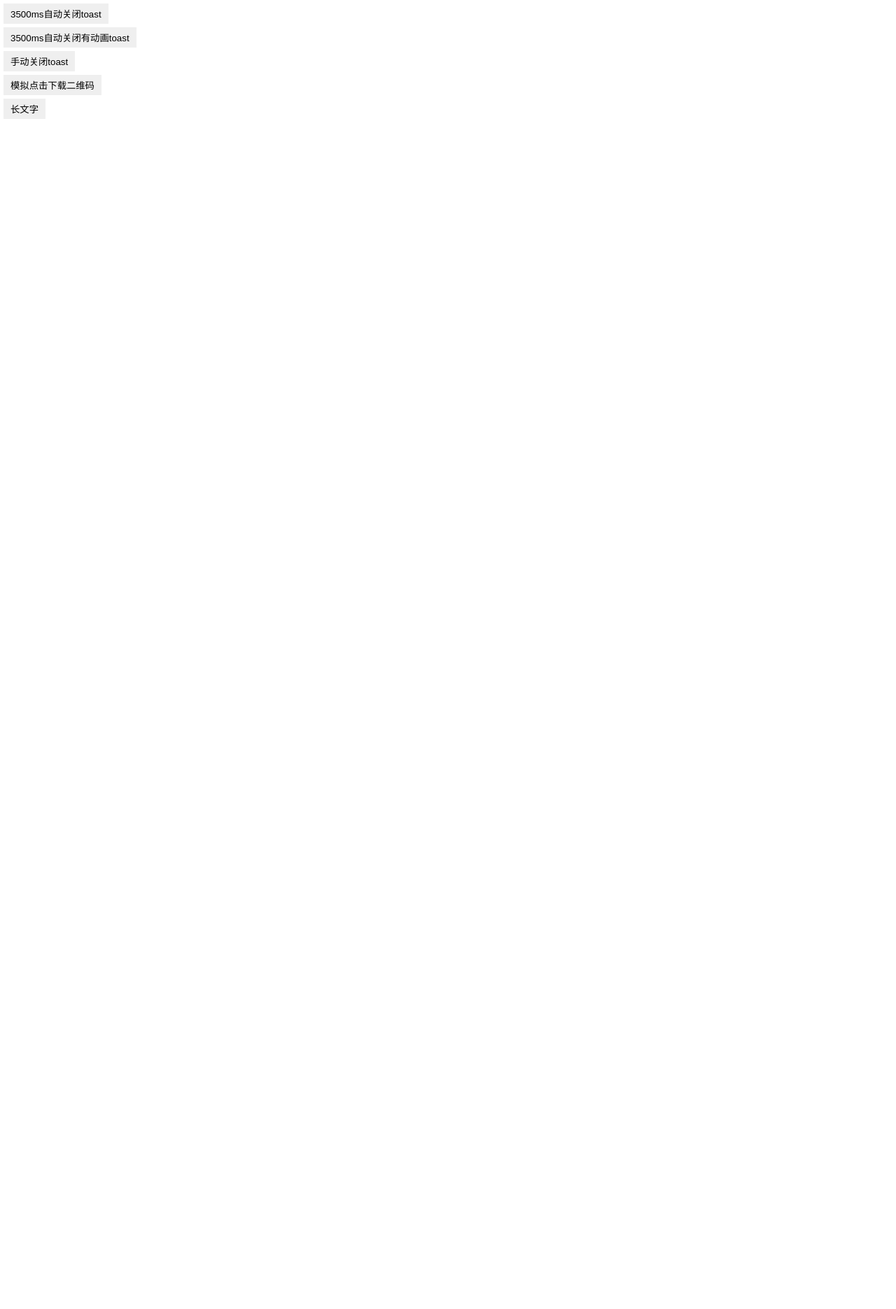
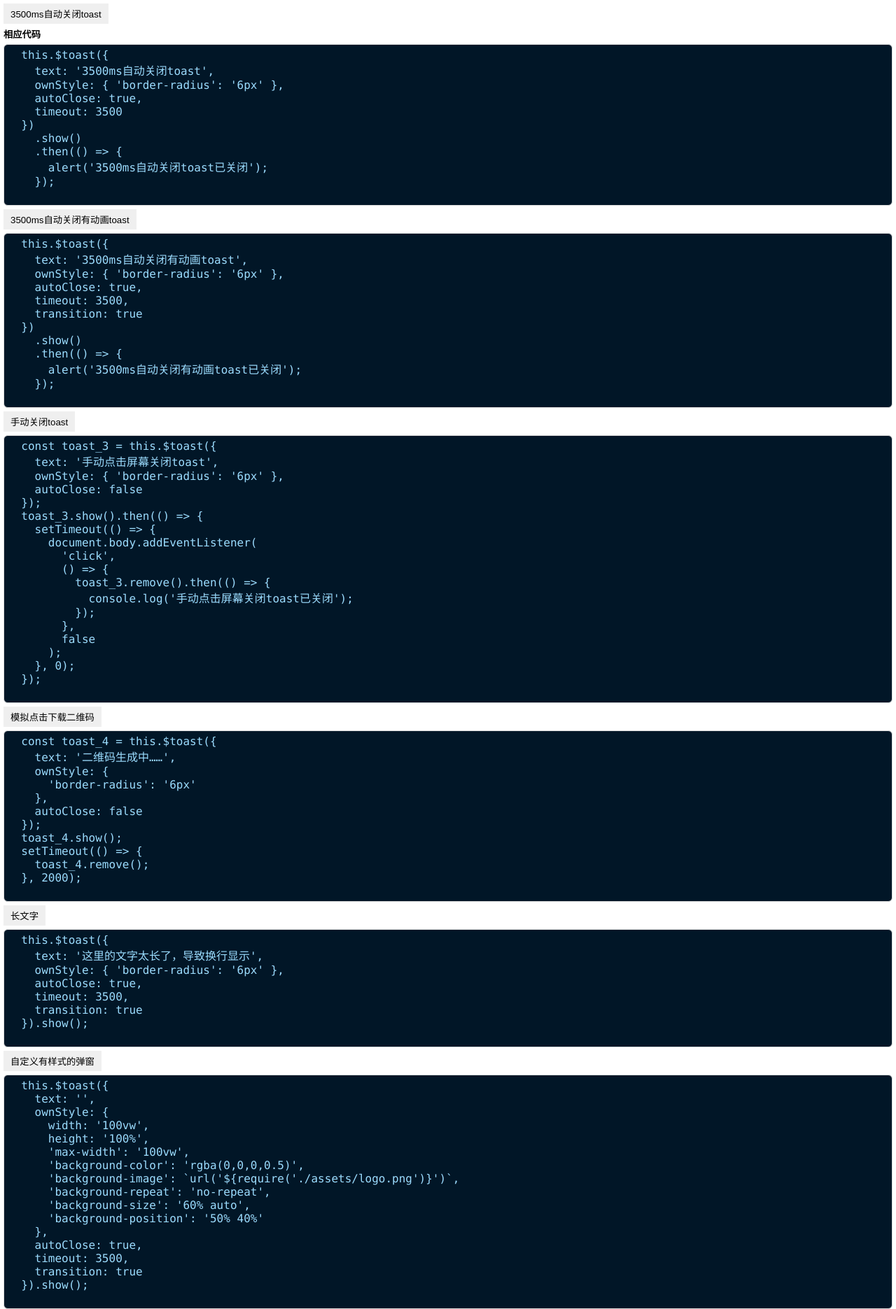
Before and after one commit to Nangxif/toast, a Vue app: page / in a window 1280 px wide. Shown: the whole page at 70% size. Before the commit the page ends 800 px from the top, so only its background shows below. Built offline with nearby package versions, Linux system fonts and the light colour scheme.

Commit message:
:white_check_mark: modify demo

```diff
--- a/src/App.vue
+++ b/src/App.vue
@@ -3,16 +3,105 @@
     <button type="button" class="btn" @click="toast1">
       3500ms自动关闭toast
     </button>
+    <h5 class="title">相应代码</h5>
+    <pre class="preview">
+  this.$toast({
+    text: '3500ms自动关闭toast',
+    ownStyle: { 'border-radius': '6px' },
+    autoClose: true,
+    timeout: 3500
+  })
+    .show()
+    .then(() => {
+      alert('3500ms自动关闭toast已关闭');
+    });
+    </pre>
     <button type="button" class="btn" @click="toast2">
       3500ms自动关闭有动画toast
     </button>
+    <pre class="preview">
+  this.$toast({
+    text: '3500ms自动关闭有动画toast',
+    ownStyle: { 'border-radius': '6px' },
+    autoClose: true,
+    timeout: 3500,
+    transition: true
+  })
+    .show()
+    .then(() => {
+      alert('3500ms自动关闭有动画toast已关闭');
+    });
+    </pre>
     <button type="button" class="btn" @click="toast3">手动关闭toast</button>
+    <pre class="preview">
+  const toast_3 = this.$toast({
+    text: '手动点击屏幕关闭toast',
+    ownStyle: { 'border-radius': '6px' },
+    autoClose: false
+  });
+  toast_3.show().then(() => {
+    setTimeout(() => {
+      document.body.addEventListener(
+        'click',
+        () => {
+          toast_3.remove().then(() => {
+            console.log('手动点击屏幕关闭toast已关闭');
+          });
+        },
+        false
+      );
+    }, 0);
+  });
+    </pre>
     <button type="button" class="btn" @click="toast4">
       模拟点击下载二维码
     </button>
+    <pre class="preview">
+  const toast_4 = this.$toast({
+    text: '二维码生成中……',
+    ownStyle: {
+      'border-radius': '6px'
+    },
+    autoClose: false
+  });
+  toast_4.show();
+  setTimeout(() => {
+    toast_4.remove();
+  }, 2000);
+    </pre>
     <button type="button" class="btn" @click="toast5">
       长文字
     </button>
+    <pre class="preview">
+  this.$toast({
+    text: '这里的文字太长了，导致换行显示',
+    ownStyle: { 'border-radius': '6px' },
+    autoClose: true,
+    timeout: 3500,
+    transition: true
+  }).show();
+    </pre>
+    <button type="button" class="btn" @click="toast6">
+      自定义有样式的弹窗
+    </button>
+    <pre class="preview">
+  this.$toast({
+    text: '',
+    ownStyle: {
+      width: '100vw',
+      height: '100%',
+      'max-width': '100vw',
+      'background-color': 'rgba(0,0,0,0.5)',
+      'background-image': `url('${require('./assets/logo.png')}')`,
+      'background-repeat': 'no-repeat',
+      'background-size': '60% auto',
+      'background-position': '50% 40%'
+    },
+    autoClose: true,
+    timeout: 3500,
+    transition: true
+  }).show();
+    </pre>
   </div>
 </template>
 
@@ -86,6 +175,24 @@ export default {
         timeout: 3500,
         transition: true
       }).show();
+    },
+    toast6() {
+      this.$toast({
+        text: '',
+        ownStyle: {
+          width: '100vw',
+          height: '100%',
+          'max-width': '100vw',
+          'background-color': 'rgba(0,0,0,0.5)',
+          'background-image': `url('${require('./assets/logo.png')}')`,
+          'background-repeat': 'no-repeat',
+          'background-size': '60% auto',
+          'background-position': '50% 40%'
+        },
+        autoClose: true,
+        timeout: 3500,
+        transition: true
+      }).show();
     }
   },
   mounted() {}
@@ -103,6 +210,20 @@ export default {
   -webkit-font-smoothing: antialiased;
   -moz-osx-font-smoothing: grayscale;
   outline: none;
+  .title {
+    margin: 5px;
+  }
+  .preview {
+    box-sizing: border-box;
+    padding: 5px;
+    margin: 5px;
+    border: 1px solid #d9d9d9;
+    border-radius: 6px;
+    font-size: 16px;
+    font-family: Consolas, 'Courier New', monospace;
+    background-color: #011627;
+    color: #9cdcfe;
+  }
   .btn {
     display: block;
     border: none;
```
Also changed, not shown: 8 other files (tests, documents, lock files or other folders).
